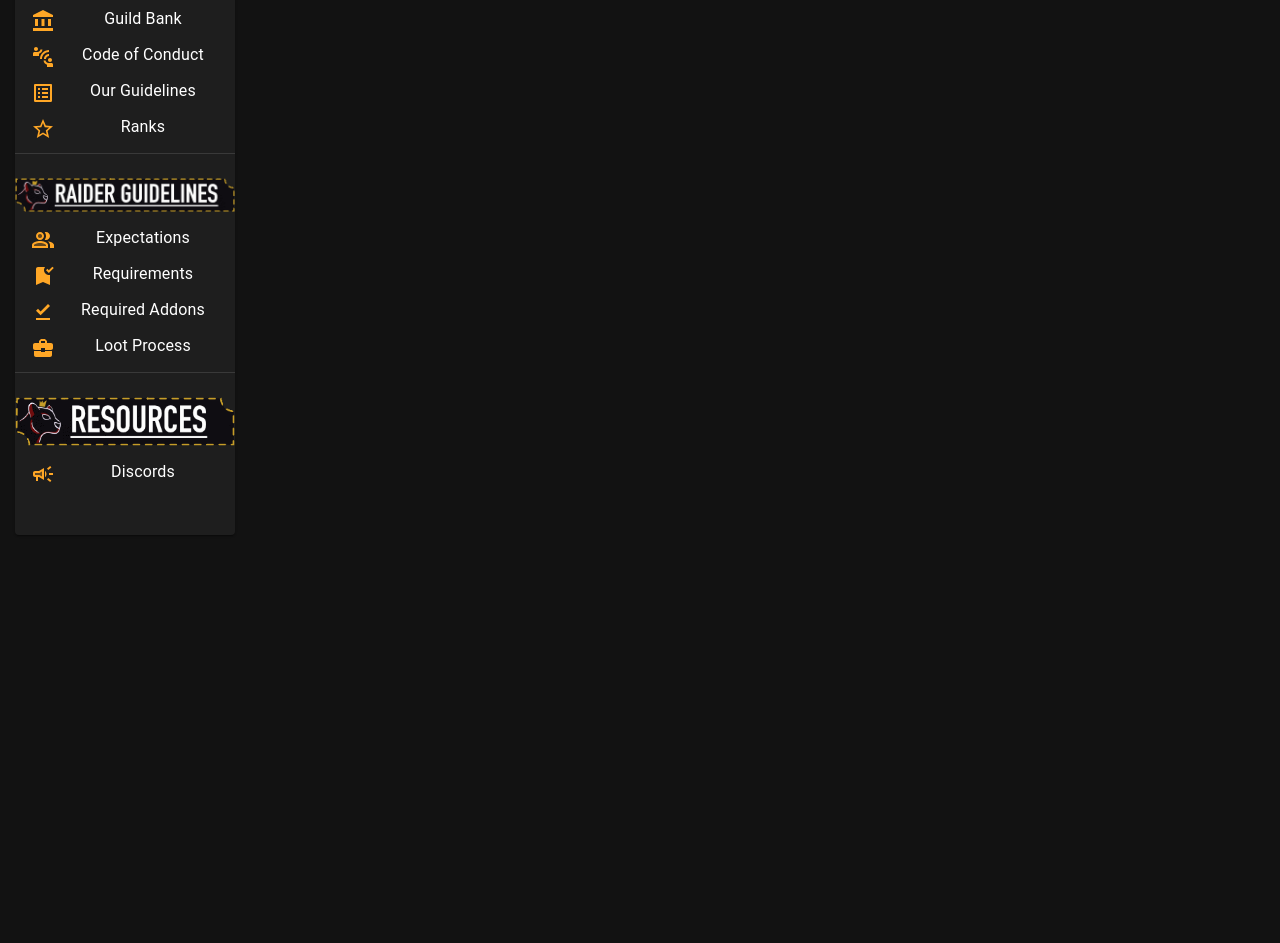
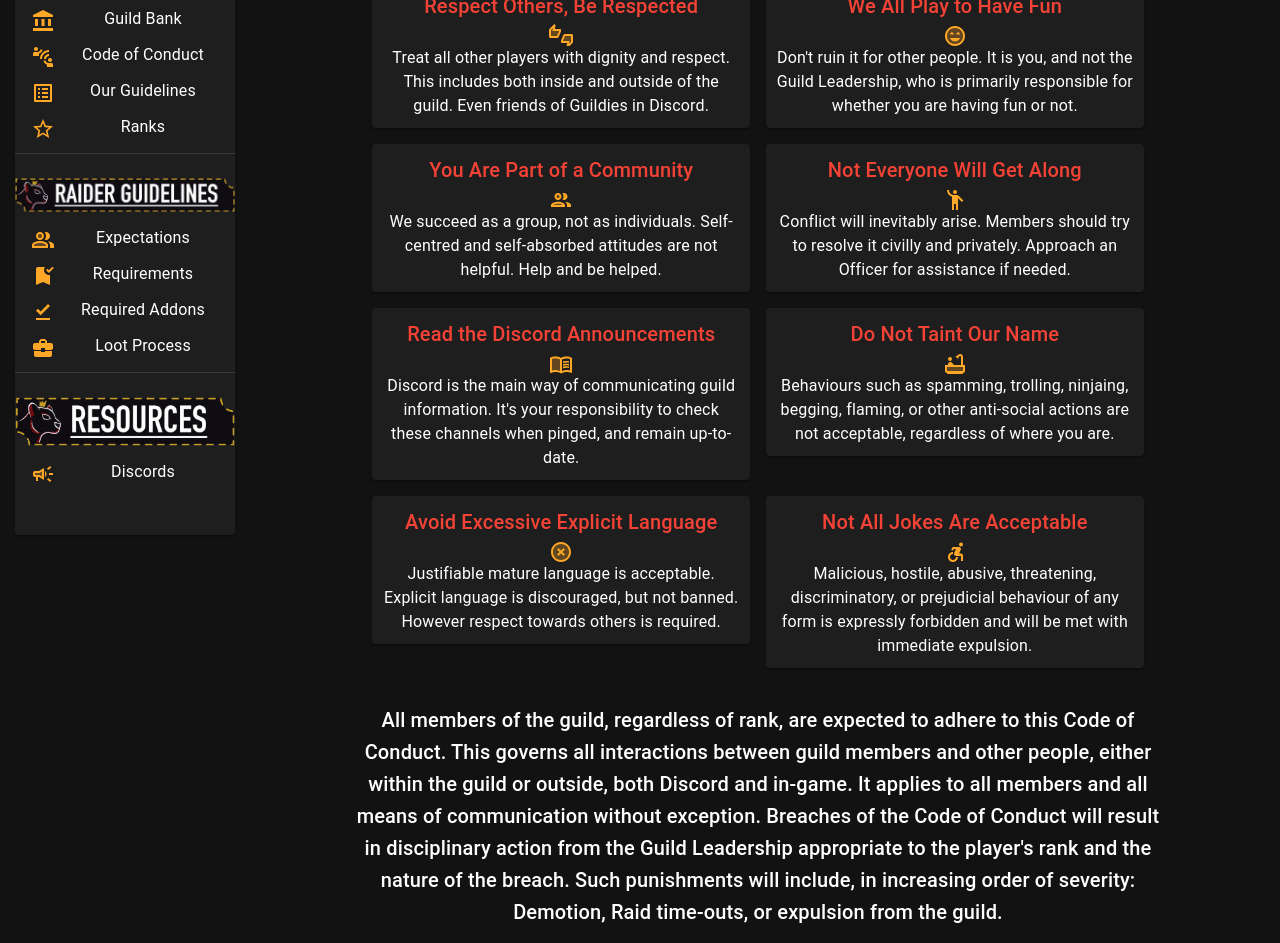
Before and after one commit to RaquelSousa/hiraeth2, a React (Create React App) app: page /discords in a window 1280 px wide. Shown: the part 240-1183 px from the top of the page. Before the commit the page ends 800 px from the top, so only its background shows below. Built offline with nearby package versions, Linux system fonts and the light colour scheme.

Commit message:
discords initial implementation

```diff
--- /dev/null
+++ b/src/components/discord/DiscordTiles.tsx
@@ -0,0 +1,28 @@
+import { FC } from "react";
+import "./discordtiles.scss";
+import DiscordContent from "../../models/discord/Discord.enum";
+import { Grid, Icon, Paper, Typography } from "@mui/material";
+
+const DiscordTiles: FC = () => {
+  return (
+    <div>
+      <Grid className="grid" container spacing={2}>
+        {DiscordContent.map((content) => (
+          <Grid item md={6}>
+            <Paper className="paper">
+              <Typography variant="h6" component="span" color="error">
+                {content.title}
+              </Typography>
+              <Icon className="icon" color="warning">
+                {content.icon}
+              </Icon>
+              {content.content}
+            </Paper>
+          </Grid>
+        ))}
+      </Grid>
+    </div>
+  );
+};
+
+export default DiscordTiles;
--- a/src/config/routes.tsx
+++ b/src/config/routes.tsx
@@ -22,6 +22,7 @@ import BusinessCenterIcon from "@mui/icons-material/BusinessCenter";
 import StarOutlineIcon from "@mui/icons-material/StarOutline";
 import Ranks from "../pages/ranks/Ranks";
 import CampaignTwoToneIcon from "@mui/icons-material/CampaignTwoTone";
+import Discords from "../pages/discords/Discords";
 
 export interface RouteItem {
   key: string;
@@ -162,7 +163,7 @@ export const resourcesRoutes: Array<RouteItem> = [
     key: "Discords",
     path: "discords",
     enabled: true,
-    component: <ComingSoon />,
+    component: <Discords />,
     icon: <CampaignTwoToneIcon />,
     description: "Useful Discords",
   },
--- /dev/null
+++ b/src/models/discord/Discord.enum.tsx
@@ -0,0 +1,69 @@
+import SentimentVerySatisfiedTwoTone from "@mui/icons-material/SentimentVerySatisfiedTwoTone";
+import ThumbsUpDownTwoToneIcon from "@mui/icons-material/ThumbsUpDownTwoTone";
+import PeopleTwoToneIcon from "@mui/icons-material/PeopleTwoTone";
+import EmojiPeopleTwoToneIcon from "@mui/icons-material/EmojiPeopleTwoTone";
+import MenuBookTwoToneIcon from "@mui/icons-material/MenuBookTwoTone";
+import BathtubTwoToneIcon from "@mui/icons-material/BathtubTwoTone";
+import HighlightOffTwoToneIcon from "@mui/icons-material/HighlightOffTwoTone";
+import AccessibleForwardTwoToneIcon from "@mui/icons-material/AccessibleForwardTwoTone";
+
+const DiscordContent = [
+  {
+    id: "0",
+    title: "Respect Others, Be Respected",
+    content:
+      "Treat all other players with dignity and respect. This includes both inside and outside of the guild. Even friends of Guildies in Discord.",
+    icon: <ThumbsUpDownTwoToneIcon />,
+  },
+  {
+    id: "1",
+    title: "We All Play to Have Fun",
+    content:
+      "Don't ruin it for other people. It is you, and not the Guild Leadership, who is primarily responsible for whether you are having fun or not.",
+    icon: <SentimentVerySatisfiedTwoTone />,
+  },
+  {
+    id: "2",
+    title: "You Are Part of a Community",
+    content:
+      "We succeed as a group, not as individuals. Self-centred and self-absorbed attitudes are not helpful. Help and be helped.",
+    icon: <PeopleTwoToneIcon />,
+  },
+  {
+    id: "3",
+    title: "Not Everyone Will Get Along",
+    content:
+      "Conflict will inevitably arise. Members should try to resolve it civilly and privately. Approach an Officer for assistance if needed.",
+    icon: <EmojiPeopleTwoToneIcon />,
+  },
+  {
+    id: "4",
+    title: "Read the Discord Announcements",
+    content:
+      "Discord is the main way of communicating guild information. It's your responsibility to check these channels when pinged, and remain up-to-date.",
+    icon: <MenuBookTwoToneIcon />,
+  },
+  {
+    id: "5",
+    title: "Do Not Taint Our Name",
+    content:
+      "Behaviours such as spamming, trolling, ninjaing, begging, flaming, or other anti-social actions are not acceptable, regardless of where you are.",
+    icon: <BathtubTwoToneIcon />,
+  },
+  {
+    id: "6",
+    title: "Avoid Excessive Explicit Language",
+    content:
+      "Justifiable mature language is acceptable. Explicit language is discouraged, but not banned. However respect towards others is required.",
+    icon: <HighlightOffTwoToneIcon />,
+  },
+  {
+    id: "7",
+    title: "Not All Jokes Are Acceptable",
+    content:
+      "Malicious, hostile, abusive, threatening, discriminatory, or prejudicial behaviour of any form is expressly forbidden and will be met with immediate expulsion.",
+    icon: <AccessibleForwardTwoToneIcon />,
+  },
+];
+
+export default DiscordContent;
--- a/src/models/ranks/Ranks.enum.tsx
+++ b/src/models/ranks/Ranks.enum.tsx
@@ -6,10 +6,20 @@ import SportsMartialArtsTwoToneIcon from "@mui/icons-material/SportsMartialArtsT
 import LocalPoliceTwoToneIcon from "@mui/icons-material/LocalPoliceTwoTone";
 import AltRouteTwoToneIcon from "@mui/icons-material/AltRouteTwoTone";
 import EventSeatTwoToneIcon from "@mui/icons-material/EventSeatTwoTone";
+import WcTwoToneIcon from "@mui/icons-material/WcTwoTone";
 
 export const ranksContent = [
   {
     id: "0",
+    title: "Toilet",
+    colour: "#ffffff",
+    content:
+      "When someone missbehaves, this rank is summoned temporarily. Mostly used for comedy.",
+    icon: <WcTwoToneIcon />,
+    details: "No benefits.",
+  },
+  {
+    id: "1",
     title: "Social Trial",
     colour: "#00ffd9",
     content:
@@ -18,7 +28,7 @@ export const ranksContent = [
     details: "No benefits.",
   },
   {
-    id: "1",
+    id: "2",
     title: "Alt",
     colour: "#ffffff",
     content: "An alt character from a Raider or Social member.",
@@ -27,9 +37,9 @@ export const ranksContent = [
       "Benefits include the right to wirthdraw from Free Random and Free Materials tabs.",
   },
   {
-    id: "2",
+    id: "3",
     title: "Social",
-    colour: "#00ff33",
+    colour: "#03fc7b",
     content:
       "A regular member, not part of raiding team. The expectations vary but in general the rules and code of conduct must be observed by all members. ",
     icon: <GroupsTwoToneIcon />,
@@ -37,7 +47,7 @@ export const ranksContent = [
       "Benefits include 100g daily repairs, and the right to withdraw from Free Random, Free Materias and Cosmetics tabs.",
   },
   {
-    id: "3",
+    id: "4",
     title: "Raid Trial AKA Trial",
     colour: "#4287f5",
     content:
@@ -47,7 +57,7 @@ export const ranksContent = [
       "Benefits include 200g daily repairs, and the right to withdraw from Free Random, Free Materias, Cosmetics, Raider supplies and Raider Supplies2 tabs.",
   },
   {
-    id: "4",
+    id: "5",
     title: "Raider",
     colour: "#ffc400",
     content: "A member that is part of the raiding team.",
@@ -56,7 +66,7 @@ export const ranksContent = [
       "Benefits include 300g daily repairs, and the right to withdraw extra stacks from Free Random, Free Materias, Cosmetics, Raider Supplies and Raider Supplies2 tabs.",
   },
   {
-    id: "5",
+    id: "6",
     title: "Officer Alt",
     colour: "#ffffff",
     content:
@@ -66,7 +76,7 @@ export const ranksContent = [
       "Benefits exclude Guild Repairs. Include Guild invites, and the right to withdraw from all tabs in limited amounts.",
   },
   {
-    id: "6",
+    id: "7",
     title: "Officer",
     colour: "#ff5900",
     content: "The guild staff. Raid leader and Officers all included.",
@@ -75,7 +85,7 @@ export const ranksContent = [
       "Benefits exclude Guild Repairs. Include Guild invites, and the right to withdraw unlimited stacks from all tabs. Right to withdraw gold.",
   },
   {
-    id: "7",
+    id: "8",
     title: "Lion Queen AKA GM",
     colour: "#ff0000",
     content: "The GM. Unlimited access.",
--- /dev/null
+++ b/src/pages/discords/Discords.tsx
@@ -0,0 +1,35 @@
+import { Stack, Typography } from "@mui/material";
+import { FC } from "react";
+import DiscordTiles from "../../components/discord/DiscordTiles";
+import "./discords.scss";
+import DiscordsImg from "../../assets/discords.png";
+
+const Discords: FC = () => {
+  return (
+    <Stack direction="column" justifyContent="center" alignItems="center">
+      <Stack spacing={2} direction="column" className="body">
+        <div className="code-of-conduct-banner">
+          <img src={DiscordsImg} alt="Discord" />
+        </div>
+        <Typography className="description" variant="h6">
+          To make sure we maintain a healthy and welcoming environment, we need
+          to make sure we keep certain common sense guidelines in mind.
+        </Typography>
+        <DiscordTiles />
+        <Typography className="endNote" variant="h6">
+          All members of the guild, regardless of rank, are expected to adhere
+          to this Code of Conduct. This governs all interactions between guild
+          members and other people, either within the guild or outside, both
+          Discord and in-game. It applies to all members and all means of
+          communication without exception. Breaches of the Code of Conduct will
+          result in disciplinary action from the Guild Leadership appropriate to
+          the player's rank and the nature of the breach. Such punishments will
+          include, in increasing order of severity: Demotion, Raid time-outs, or
+          expulsion from the guild.
+        </Typography>
+      </Stack>
+    </Stack>
+  );
+};
+
+export default Discords;
--- a/src/pages/home/Home.tsx
+++ b/src/pages/home/Home.tsx
@@ -10,6 +10,7 @@ import Putri from "../../assets/putri.jpg";
 import Kuga from "../../assets/kuga.jpg";
 import WT from "../../assets/wt.jpg";
 import Kion from "../../assets/kion.jpg";
+import Unicorn from "../../assets/unicorn.png";
 
 const Home: FC = () => {
   return (
@@ -31,7 +32,7 @@ const Home: FC = () => {
             Denadel/Kel
             <Avatar alt="Kel" src={WT} sx={{ width: 130, height: 130 }} />
             <Typography variant="h6" color="#ffa726">
-              GM/Healing
+              Guild Master
             </Typography>
           </Typography>
           <Typography variant="h6" color="error">
@@ -59,7 +60,7 @@ const Home: FC = () => {
             Putri
             <Avatar alt="Putri" src={Putri} sx={{ width: 130, height: 130 }} />
             <Typography variant="h6" color="#ffa726">
-              Emo Treasury
+              Treasury
             </Typography>
           </Typography>
           <Typography variant="h6" color="error">
@@ -69,6 +70,17 @@ const Home: FC = () => {
               HR
             </Typography>
           </Typography>
+          <Typography variant="h6" color="error">
+            Sumiltal
+            <Avatar
+              alt="Sumiltal"
+              src={Unicorn}
+              sx={{ width: 130, height: 130 }}
+            />
+            <Typography variant="h6" color="#ffa726">
+              Healing
+            </Typography>
+          </Typography>
         </Stack>
       </Stack>
       <br />
@@ -76,7 +88,7 @@ const Home: FC = () => {
         title="Hiraeth Discord"
         src="https://discord.com/widget?id=603232756868055050"
         width="400"
-        height="250"
+        height="300"
         allowTransparency={true}
         frameBorder="0"
         sandbox="allow-popups allow-popups-to-escape-sandbox allow-same-origin allow-scripts"></iframe>
```
Also changed, not shown: src/assets/unicorn.png (added), src/components/discord/discordtiles.scss (added), src/pages/discords/discords.scss (added).
